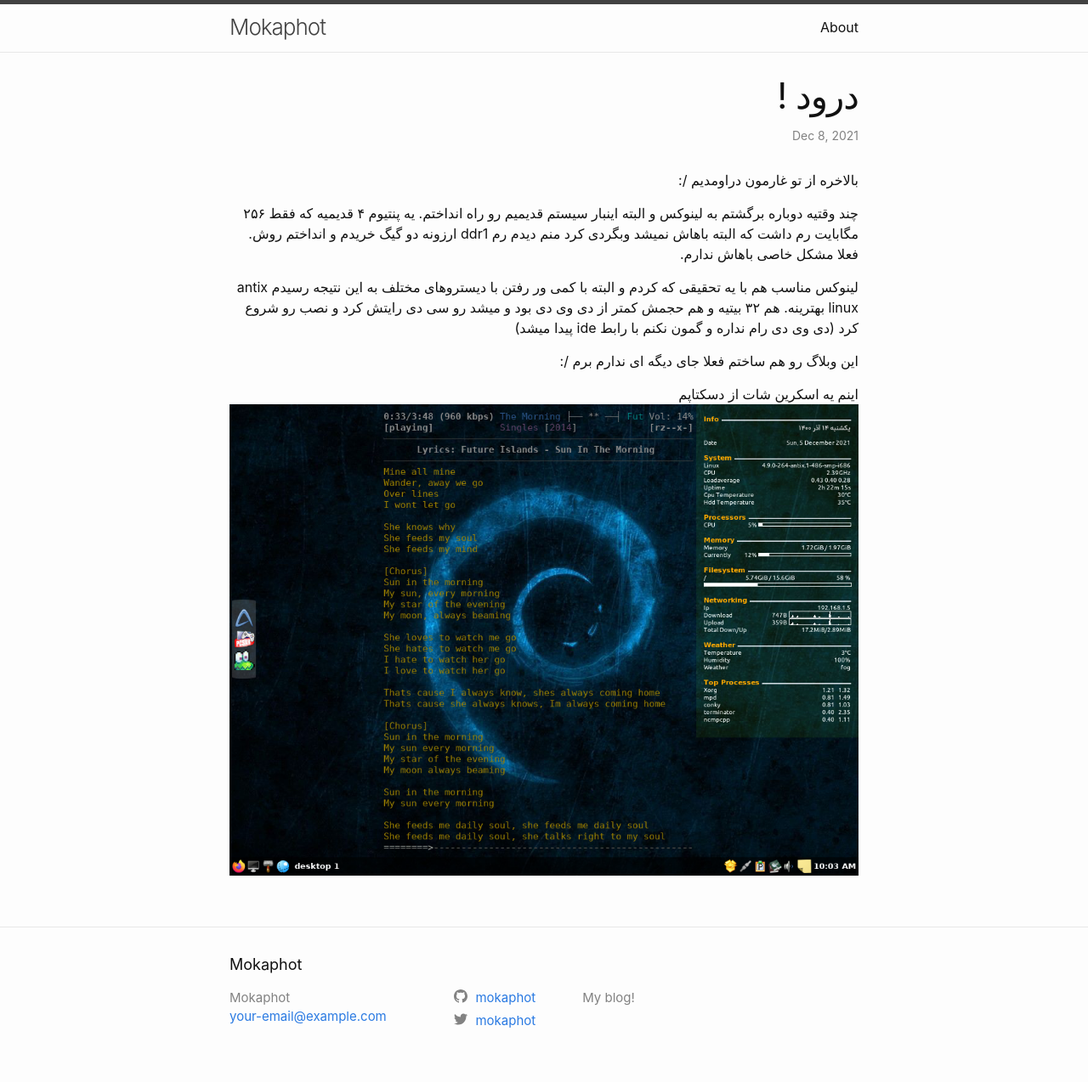
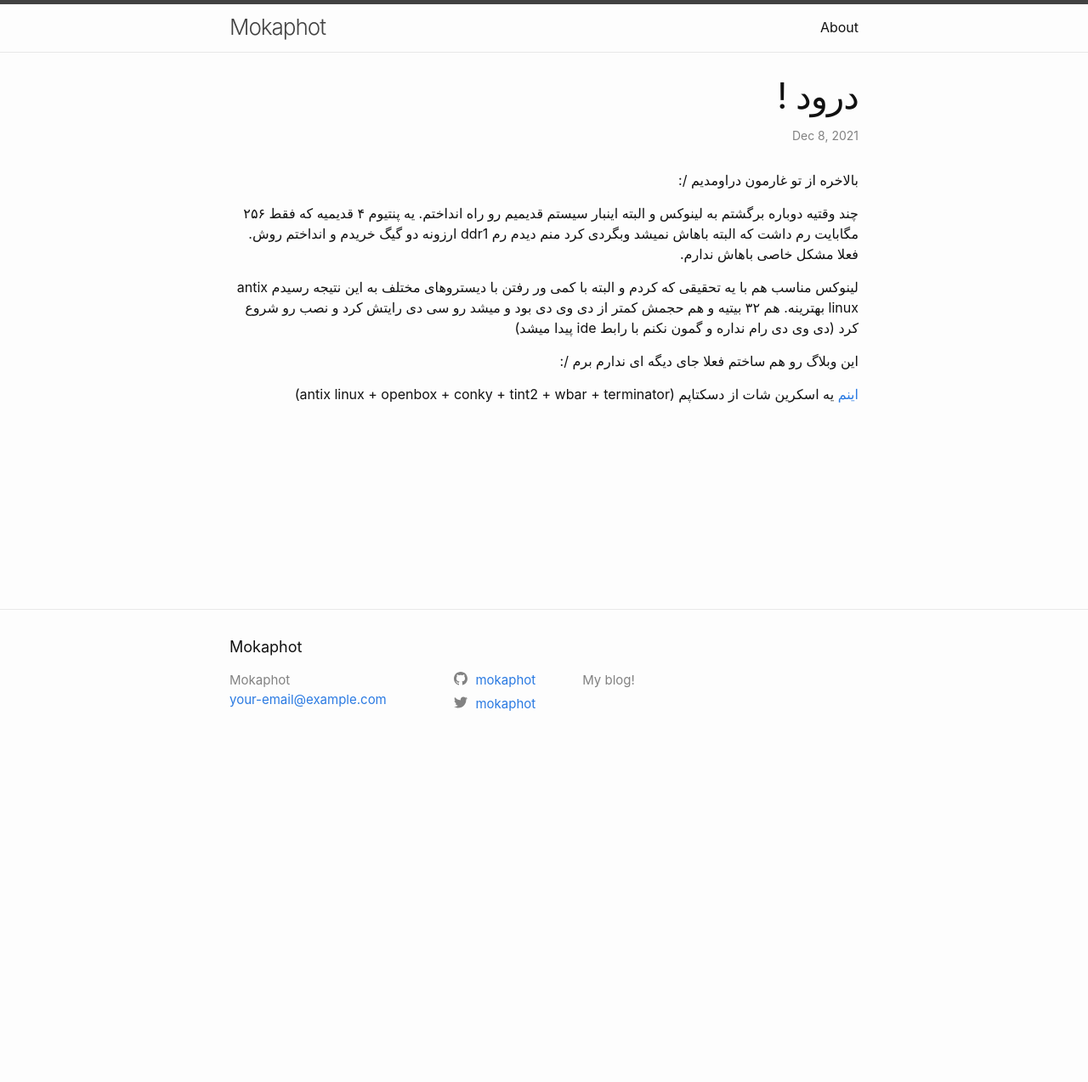
Before and after one commit to narmenj/narmenj.github.io, a Jekyll site: the page built from _posts/2021-12-08-welcome-to-jekyll.markdown, in a window 1280 px wide. Shown: the whole page at 85% size. Built offline with Jekyll 4.4.1, drawn with Linux system fonts in a browser that asks for light colours; after the commit the page ends 900 px from its top, so only the background shows below that.

Commit message:
Initial Commit

```diff
--- a/_posts/2021-12-08-welcome-to-jekyll.markdown
+++ b/_posts/2021-12-08-welcome-to-jekyll.markdown
@@ -14,5 +14,5 @@ categories: مطالب روزمره
 
 این وبلاگ رو هم ساختم فعلا جای دیگه ای ندارم برم /:
 
-اینم یه اسکرین شات از دسکتاپم
-![Antix linux, openbox](/images/alob1.png){:class="img-responsive"}
+ [اینم](/images/alob1.png){:target="_blank"} یه اسکرین شات از دسکتاپم
+(antix linux + openbox + conky + tint2 + wbar + terminator)
```
